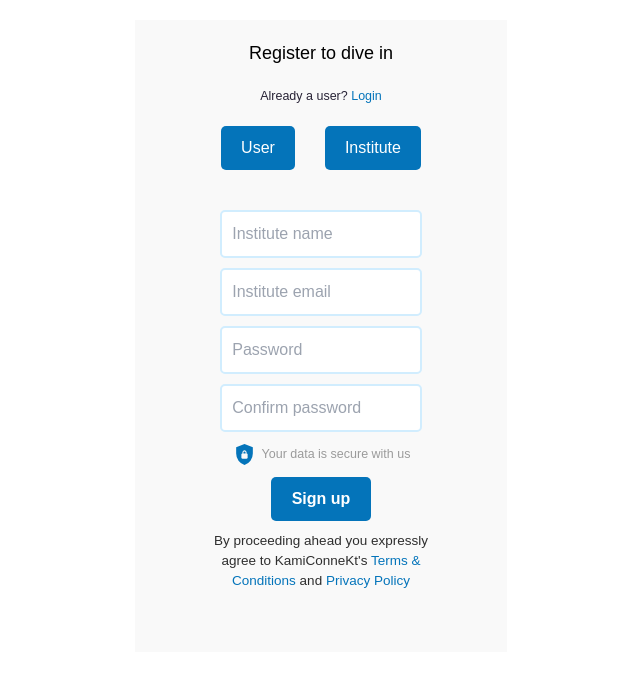
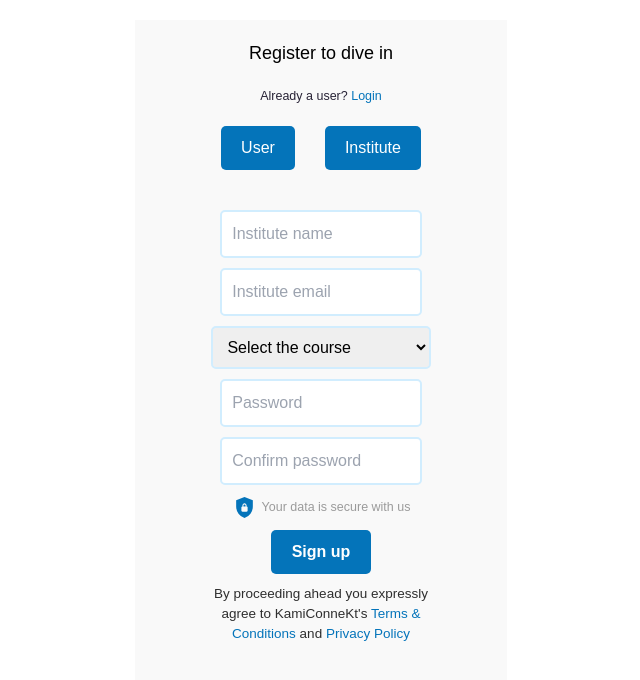
Before and after one commit to KamiConnect/frontend, a React (Create React App) app: page /register in a window 1280 px wide. Both pictures are taken after a click on the button "Institute". Shown: the top 680 px of the page, without its empty margins (319-959 px from the left). Built offline with nearby package versions, Linux system fonts and the light colour scheme.

Commit message:
all in all

```diff
--- a/src/Components/SignupForm.jsx
+++ b/src/Components/SignupForm.jsx
@@ -42,9 +42,9 @@ const SignupForm = () => {
           }}
         >
           Already a user?{" "}
-          <a href="" style={{ color: "#0474BA", textDecoration: "none" }}>
+          <Link to="/login" style={{ color: "#0474BA", textDecoration: "none" }}>
             Login
-          </a>
+          </Link>
         </p>
 
         <div style={{ display: "flex", gap: "30px" }}>
@@ -305,6 +305,20 @@ const SignupForm = () => {
               id=""
               placeholder="Institute email"
             />
+            <select name="" id="" style={{
+                padding: "10px",
+                width: "87%",
+                border: "none",
+                borderRadius: "5px",
+                borderColor: "#D1EDFE",
+                borderStyle: "solid",
+                borderWidth: "2px",
+              }}>
+                <option value="">Select the course</option>
+                <option value="">Computer science</option>
+                <option value="">Mathematics</option>
+                <option value="">English</option>
+            </select>
             <input
               style={{
                 padding: "10px",
```
